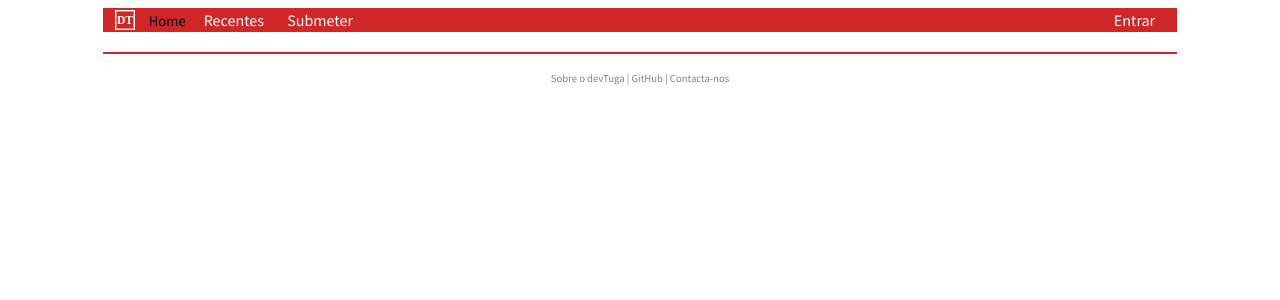
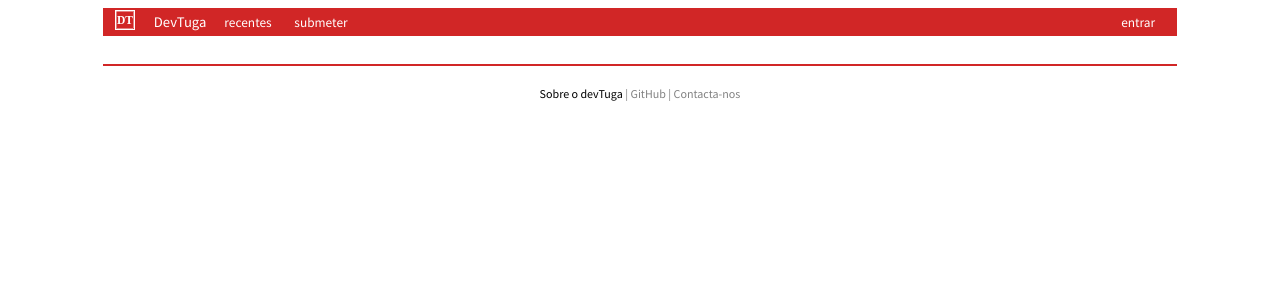
Before and after one commit to duarteocarmo/flask_hackernews, a Flask app: page / in a window 1280 px wide. Shown: the top 300 px of the page. Run offline with Flask 2, Linux system fonts and the light colour scheme; data that the repository does not hold is empty; some libraries are stand-ins or nearby versions.

Commit message:
about structure

```diff
--- a/app/__init__.py
+++ b/app/__init__.py
@@ -15,7 +15,7 @@ db = SQLAlchemy()
 migrate = Migrate()
 login = LoginManager()
 login.login_view = "auth.login"
-login.login_message = "Faz login ou regista-te para fazer isso!"
+login.login_message = "Faz login ou regista-te!"
 mail = Mail()
 moment = Moment()
 
--- a/app/main/routes.py
+++ b/app/main/routes.py
@@ -15,9 +15,9 @@ from app.main.forms import CommentForm, EditProfileForm, PostForm
 from app.models import Comment, Post, User, Vote, Comment_Vote
 from app.main import bp
 
+# TODO create new repo
+# TODO bottom links
 # TODO report content
-# TODO fix headers
-# TODO optimize for mobile
 
 
 def redirect_url(default="main.index"):
@@ -110,6 +110,11 @@ def posts_from_source(url_base):
         start_rank_num=start_rank_num,
         title=f"{url_base}",
     )
+
+
+@bp.route("/sobre", methods=["GET"])
+def about():
+    return render_template("about.html", title="about")
 
 
 @bp.route("/user/<username>", methods=["GET"])
--- a/app/static/main.css
+++ b/app/static/main.css
@@ -1,5 +1,5 @@
 body  { font-family: 'Source Sans Pro', sans-serif; font-size:10pt; color:#828282; }
-td    { font-family: 'Source Sans Pro', sans-serif; font-size:11pt; color:#828282; }
+td    { font-family: 'Source Sans Pro', sans-serif; font-size:11pt; color:#000000; }
 
 .admin td   { font-family: 'Source Sans Pro', sans-serif; font-size:8.5pt; color:#000000; }
 .subtext td { font-family: 'Source Sans Pro', sans-serif; font-size:  7pt; color:#828282; }
@@ -14,12 +14,12 @@ a:visited { color:#828282; text-decoration:none; }
 .default { font-family: 'Source Sans Pro', sans-serif; font-size: 10pt; color:#828282; }
 .admin   { font-family: 'Source Sans Pro', sans-serif; font-size:8.5pt; color:#000000; }
 .title   { font-family: 'Source Sans Pro', sans-serif; font-size: 12pt; color:#000000; }
-.subtext { font-family: 'Source Sans Pro', sans-serif; font-size:  10pt; color:#828282; }
-.yclinks { font-family: 'Source Sans Pro', sans-serif; font-size:  8pt; color:#828282; }
-.pagetop { font-family: 'Source Sans Pro', sans-serif; font-size: 12pt; color:#ffffff; }
-.comhead { font-family: 'Source Sans Pro', sans-serif; font-size:  8pt; color:#828282; }
+.subtext { font-family: 'Source Sans Pro', sans-serif; font-size:  9pt; color:#828282; }
+.yclinks { font-family: 'Source Sans Pro', sans-serif; font-size:  9pt; color:#828282; }
+.pagetop { font-family: 'Source Sans Pro', sans-serif; font-size: 10pt; color:#ffffff; }
+.comhead { font-family: 'Source Sans Pro', sans-serif; font-size:  10pt; color:#828282; }
 .comment { font-family: 'Source Sans Pro', sans-serif; font-size:  9pt; }
-.hnname  { margin-right: 5px; }
+.hnname  { margin-right: 5px;margin-left: 15px;}
 
 
 .commtext a:link, .commtext a:visited { text-decoration: underline; }
@@ -28,6 +28,9 @@ a:visited { color:#828282; text-decoration:none; }
 
 .pagetop a:link { color:#ffffff; text-decoration:none; padding: 0px 10px;}
 .pagetop a:visited { color:#ffffff; text-decoration:none; padding: 0px 10px;}
+
+.hnname a:link  { color:#ffffff; }
+.hnname a:visited  { color:#ffffff; }
 
 
 .c00, .c00 a:link { color:#000000; }
@@ -93,7 +96,7 @@ and (max-width : 750px) {
   body { padding: 0; margin: 0; width: 100%; -webkit-text-size-adjust: none; }
   td { height: inherit !important; }
   .title, .comment { font-size: inherit;  }
-  span.pagetop { display: block; margin: 3px 5px; font-size: 16px; }
+  span.pagetop { display: block; margin: 3px 5px; font-size: 14px; }
   span.pagetop b { display: block; font-size: 15px; }
   table.comment-tree .comment a { display: inline-block; max-width: 200px; overflow: hidden; white-space: nowrap;
     text-overflow: ellipsis; vertical-align:top; }
--- a/app/templates/base.html
+++ b/app/templates/base.html
@@ -1,3 +1,5 @@
+<!doctype html>
+<html lang="en">
 <head>
   {{moment.include_jquery()}}
   {{moment.include_moment()}}
@@ -33,24 +35,24 @@
                 <a href="{{ url_for('main.index') }}"><img src="{{ url_for('static', filename='logo.svg') }}" width="18"
                     height="18" style="border:1px white solid;" /></a>
               </td>
-              <td style="line-height:12pt; height:10px;padding-left:10px">
+              <td style="line-height:12pt; height:10px;">
                 <span class="hnname">
-                  <a href="{{ url_for('main.index') }}">Home</a>
+                  <a href="{{ url_for('main.index') }}">DevTuga</a>
                 </span>
                 <span class="pagetop">
 
-                  <a href="{{ url_for('main.new') }}">Recentes</a>
-                  <a href="{{ url_for('main.submit') }}">Submeter</a>
+                  <a href="{{ url_for('main.new') }}">recentes</a>
+                  <a href="{{ url_for('main.submit') }}">submeter</a>
                 </span>
               </td>
               <td style="text-align:right;padding-right:10px;padding-left:10px">
                 <span class="pagetop">
 
                   {% if current_user.is_anonymous %}
-                  <a href="{{ url_for('auth.login') }}">Entrar</a>
+                  <a href="{{ url_for('auth.login') }}">entrar</a>
                   {% else %}
                   <a href="{{ url_for('main.user', username=current_user.username) }}">{{ current_user.username }}</a>
-                  <a href="{{ url_for('auth.logout') }}">Sair</a>
+                  <a href="{{ url_for('auth.logout') }}">sair</a>
                   {% endif %}
                 </span>
               </td>
@@ -76,7 +78,7 @@
           <br />
           <center>
             <span class="yclinks">
-              <a href="">Sobre o devTuga</a> |
+              <a href="{{ url_for('main.about') }}">Sobre o devTuga</a> |
               <a href="">GitHub</a> |
               <a href="">Contacta-nos</a>
             </span>
```
Also changed, not shown: app/templates/about.html (added, +11 -0 lines).
